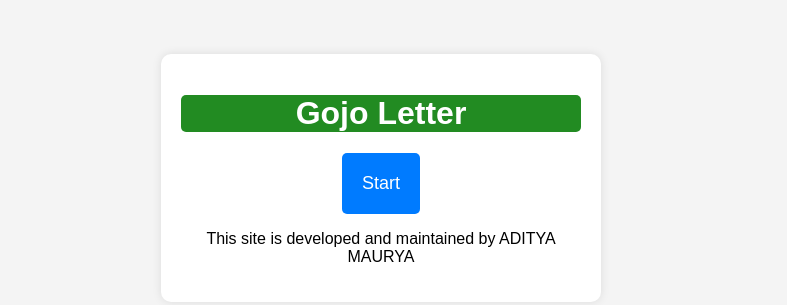
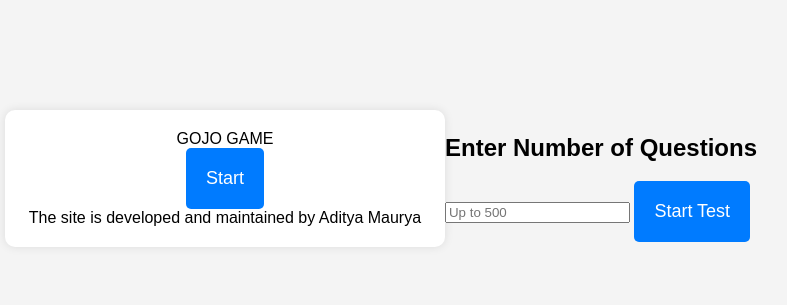
Before and after one commit to ADITYAMAURYA1/GOJO, a plain HTML site: page index.html in a window 1280 px wide. Shown: the part 222-527 px from the top of the page, without its empty margins (259-1046 px from the left). Drawn offline with Linux system fonts and the light colour scheme.

Commit message:
Update index.html

```diff
--- a/index.html
+++ b/index.html
@@ -3,20 +3,16 @@
 <head>
     <meta charset="UTF-8">
     <meta name="viewport" content="width=device-width, initial-scale=1.0">
-    <title>Gojo - Letter to Number</title>
+    <title>GOJO GAME</title>
     <link rel="stylesheet" href="style.css">
-    <script src="script.js"></script>
 </head>
 <body>
 
-
-
     <div id="letter-to-number">
-
-        <h1 id="heading">Gojo Letter</h1>
-        <button id="start-btn" class="button" onclick="startTest()">Start</button>
+        <div id="gojo-heading">GOJO GAME</div>
+        <button id="start-btn" class="button" onclick="showModal()">Start</button>
         <div id="display" style="display:none;">A</div>
-        <input type="text" id="result" readonly style="display:none;text-align: center;">
+        <input type="text" id="result" readonly style="display:none;">
         <div class="button-grid" style="display:none;">
             <button id="btn-1" class="button" onclick="buttonClick(1)">1</button>
             <button id="btn-2" class="button" onclick="buttonClick(2)">2</button>
@@ -32,9 +28,21 @@
             <button id="btn-clear" class="button" onclick="clearResult()">X</button>
         </div>
         <div id="test-result"></div>
-        <p style="text-align:center;">This site is developed and maintained by ADITYA MAURYA</p>
+         <div id="footer">
+        The site is developed and maintained by Aditya Maurya
+    </div>
     </div>
 
 
+
+    <!-- Modal for Question Input -->
+    <div id="question-modal">
+        <div class="modal-content">
+            <h2>Enter Number of Questions</h2>
+            <input type="number" id="question-input" placeholder="Up to 500">
+            <button class="button" onclick="startTest()">Start Test</button>
+        </div>
+    </div>
+<script src="script.js"></script>
 </body>
 </html>
```
